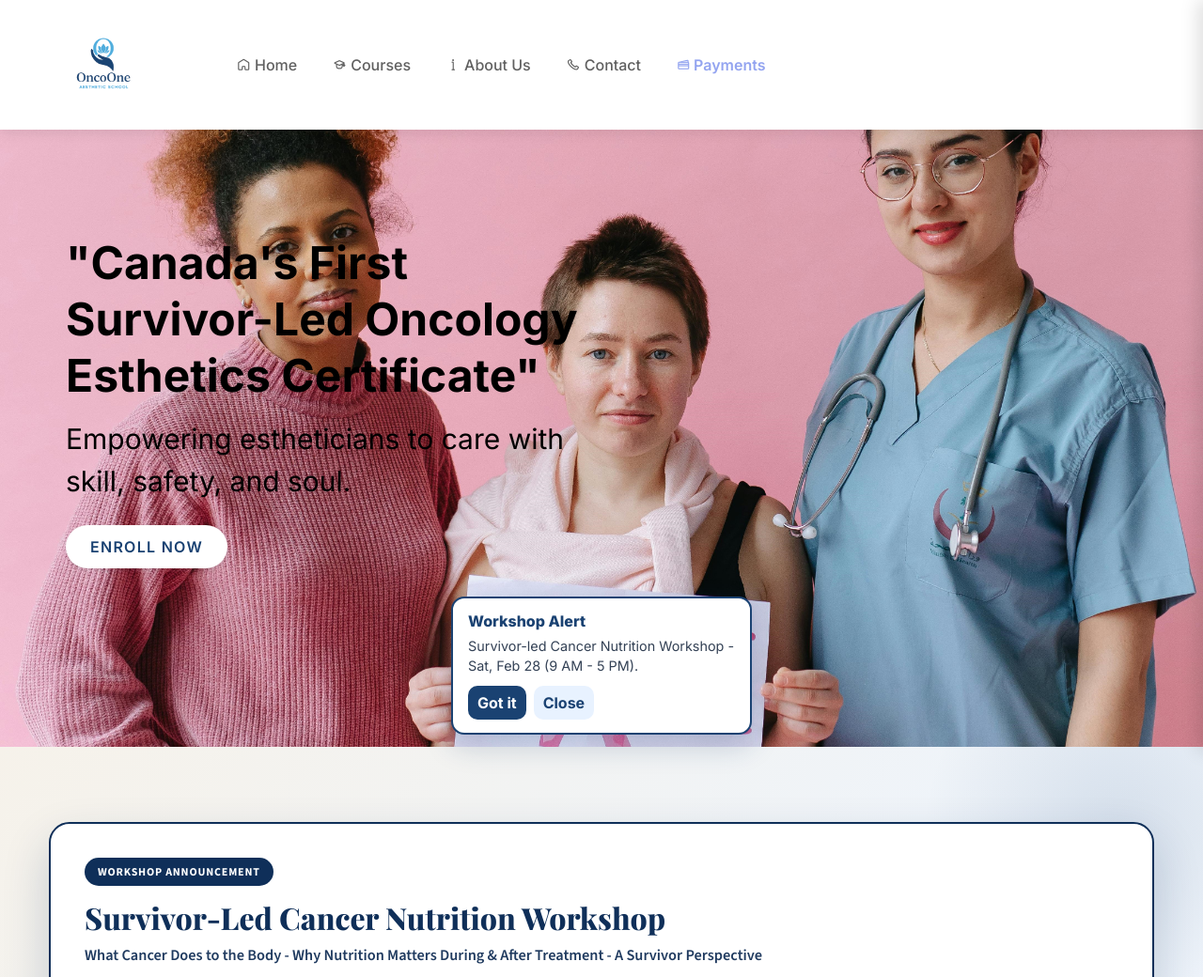
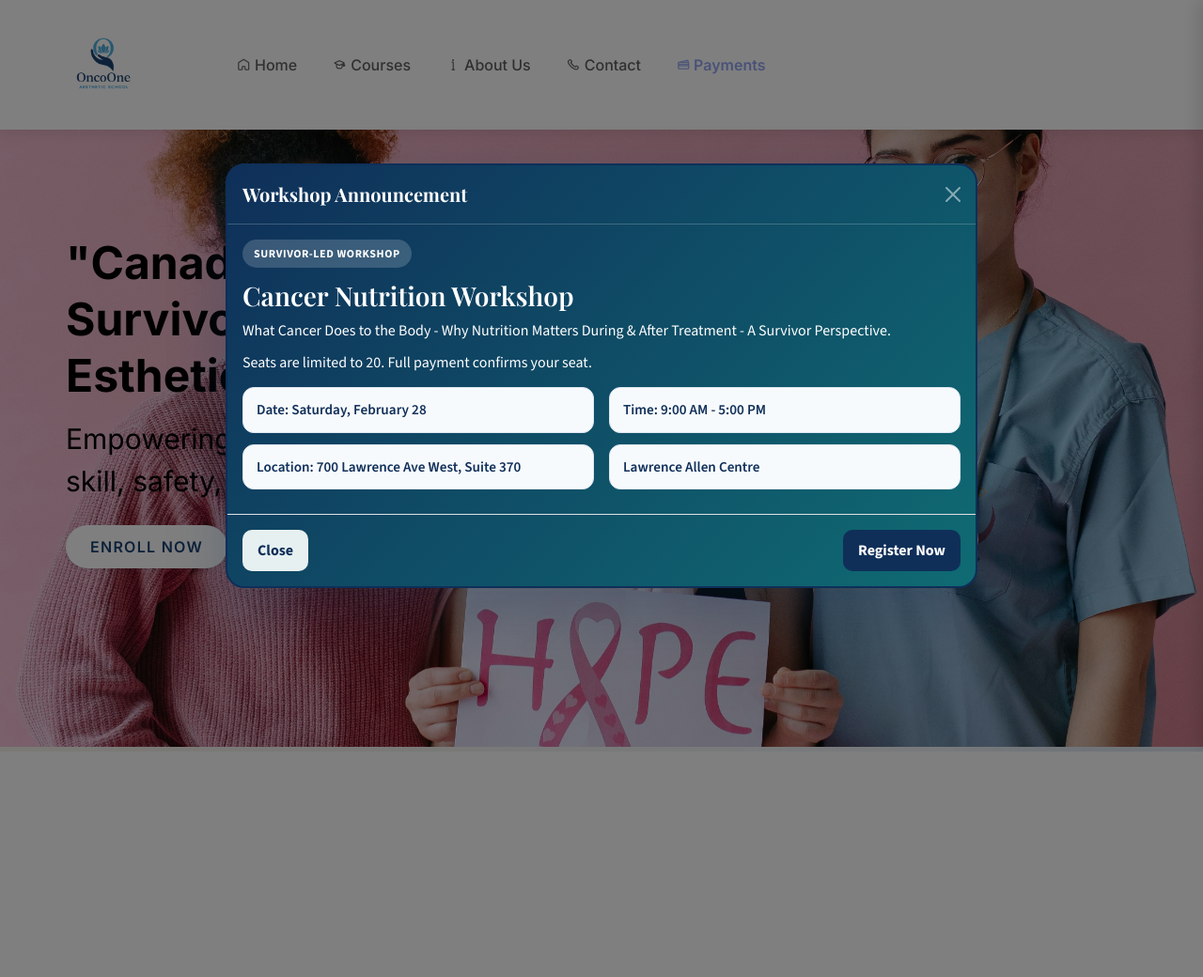
Before and after one commit to MahinHameem/Oncoone, a Django app: page / in a window 1280 px wide. Shown: the top 1040 px of the page at 94% size. After the commit the page ends 800 px from the top, so only its background shows below. Run offline with Django 5.2, Linux system fonts and the light colour scheme; data that the repository does not hold is empty; some libraries are stand-ins or nearby versions.

Commit message:
csss changes

```diff
--- a/templates/index.html
+++ b/templates/index.html
@@ -257,58 +257,44 @@
   font-family: "Source Sans 3", Arial, sans-serif;
 }
 
-/* Brief popup */
-.brief-popup {
-  position: fixed;
-  left: 50%;
-  bottom: 18px;
-  transform: translateX(-50%);
-  background: #ffffff;
-  border: 2px solid #1a4272;
-  border-radius: 14px;
-  box-shadow: 0 12px 30px rgba(26, 66, 114, 0.22);
-  padding: 14px 16px;
-  max-width: 320px;
-  display: none;
-  z-index: 10000;
-  text-align: left;
+/* Large announcement modal */
+.announcement-modal .modal-content {
+  border-radius: 20px;
+  border: 2px solid #0f2f59;
+  background: linear-gradient(135deg, #0f2f59 0%, #0f6b73 100%);
+  box-shadow: 0 24px 60px rgba(15, 47, 89, 0.25);
+  overflow: hidden;
+  font-family: "Source Sans 3", Arial, sans-serif;
 }
 
-.brief-popup h4 {
-  margin: 0 0 6px;
-  color: #1a4272;
-  font-size: 1rem;
-  font-weight: 800;
+.announcement-modal .modal-header {
+  background: transparent;
+  color: #ffffff;
+  border-bottom: 1px solid rgba(255, 255, 255, 0.2);
 }
 
-.brief-popup p {
-  margin: 0 0 10px;
-  color: #334155;
-  font-size: 0.9rem;
+.announcement-modal .modal-title {
+  font-family: "Playfair Display", Georgia, serif;
+  font-weight: 700;
 }
 
-.brief-popup .brief-actions {
-  display: flex;
-  gap: 8px;
-  justify-content: flex-start;
+.announcement-modal .modal-body p {
+  color: #ffffff;
+  margin-bottom: 10px;
 }
 
-.brief-popup button {
-  border: none;
-  border-radius: 10px;
-  padding: 6px 10px;
+.announcement-modal .badge-pill {
+  display: inline-flex;
+  align-items: center;
+  gap: 6px;
+  background: rgba(255, 255, 255, 0.18);
+  color: #ffffff;
+  padding: 6px 12px;
+  border-radius: 999px;
+  font-size: 12px;
   font-weight: 700;
-  cursor: pointer;
-}
-
-.brief-popup .brief-primary {
-  background: #1a4272;
-  color: #ffffff;
-}
-
-.brief-popup .brief-ghost {
-  background: #e8f2ff;
-  color: #1a4272;
+  letter-spacing: 0.6px;
+  text-transform: uppercase;
 }
 
 .announcement-badge {
@@ -617,19 +603,41 @@
       </div>
     </div>
 
-<!-- Brief popup announcement -->
-<div class="brief-popup" id="briefPopup" aria-hidden="true">
-  <h4>Workshop Alert</h4>
-  <p>
-    {% if workshop_sold_out %}
-      Cancer Nutrition Workshop is sold out.
-    {% else %}
-      Survivor-led Cancer Nutrition Workshop - Sat, Feb 28 (9 AM - 5 PM).
-    {% endif %}
-  </p>
-  <div class="brief-actions">
-    <button class="brief-primary" type="button" onclick="closeBriefPopup()">Got it</button>
-    <button class="brief-ghost" type="button" onclick="closeBriefPopup()">Close</button>
+<!-- Large announcement modal -->
+<div class="modal fade announcement-modal" id="workshopAnnouncementModal" tabindex="-1" aria-labelledby="workshopAnnouncementLabel" aria-hidden="true">
+  <div class="modal-dialog modal-dialog-centered modal-lg">
+    <div class="modal-content">
+      <div class="modal-header">
+        <h5 class="modal-title" id="workshopAnnouncementLabel" style=" color: #ffffff;">Workshop Announcement</h5>
+        <button type="button" class="btn-close btn-close-white" data-bs-dismiss="modal" aria-label="Close"></button>
+      </div>
+      <div class="modal-body">
+        <span class="badge-pill">Survivor-Led Workshop</span>
+        <h3 style="margin: 12px 0 8px; color: #ffffff; font-family: 'Playfair Display', Georgia, serif;">Cancer Nutrition Workshop</h3>
+        <p>What Cancer Does to the Body - Why Nutrition Matters During & After Treatment - A Survivor Perspective.</p>
+        <p>
+          {% if workshop_sold_out %}
+            This workshop is currently sold out.
+          {% else %}
+            Seats are limited to 20. Full payment confirms your seat.
+          {% endif %}
+        </p>
+        <div class="announcement-info" style="margin-top: 14px;">
+          <div>Date: Saturday, February 28</div>
+          <div>Time: 9:00 AM - 5:00 PM</div>
+          <div>Location: 700 Lawrence Ave West, Suite 370</div>
+          <div>Lawrence Allen Centre</div>
+        </div>
+      </div>
+      <div class="modal-footer" style="justify-content: space-between;">
+        <button type="button" class="announcement-btn ghost" data-bs-dismiss="modal">Close</button>
+        {% if workshop_sold_out %}
+          <button type="button" class="announcement-btn primary" disabled>Sold Out</button>
+        {% else %}
+          <button type="button" class="announcement-btn primary" data-bs-toggle="modal" data-bs-target="#workshopRegisterModal" data-bs-dismiss="modal">Register Now</button>
+        {% endif %}
+      </div>
+    </div>
   </div>
 </div>
 
@@ -652,20 +660,14 @@
 </script>
 
 <script>
-  function closeBriefPopup() {
-    const popup = document.getElementById('briefPopup');
-    if (popup) {
-      popup.style.display = 'none';
-      popup.setAttribute('aria-hidden', 'true');
-    }
-  }
-
   window.addEventListener('load', () => {
-    const popup = document.getElementById('briefPopup');
-    if (popup) {
-      popup.style.display = 'block';
-      popup.setAttribute('aria-hidden', 'false');
-      setTimeout(closeBriefPopup, 8000);
+    const modalEl = document.getElementById('workshopAnnouncementModal');
+    if (modalEl && window.bootstrap) {
+      const modal = new window.bootstrap.Modal(modalEl, { backdrop: true });
+      modal.show();
+      setTimeout(() => {
+        modal.hide();
+      }, 10000);
     }
   });
 </script>
```
